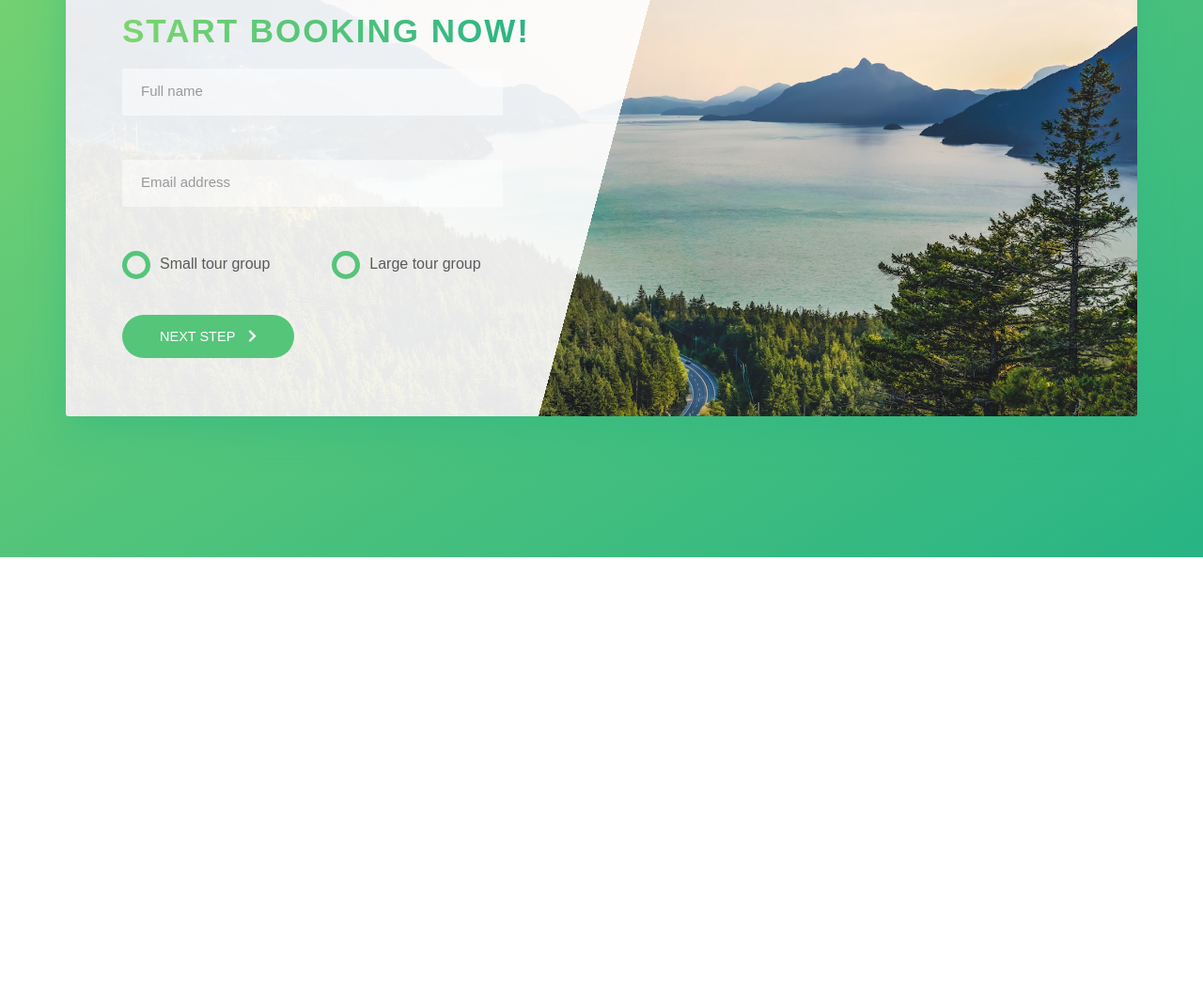
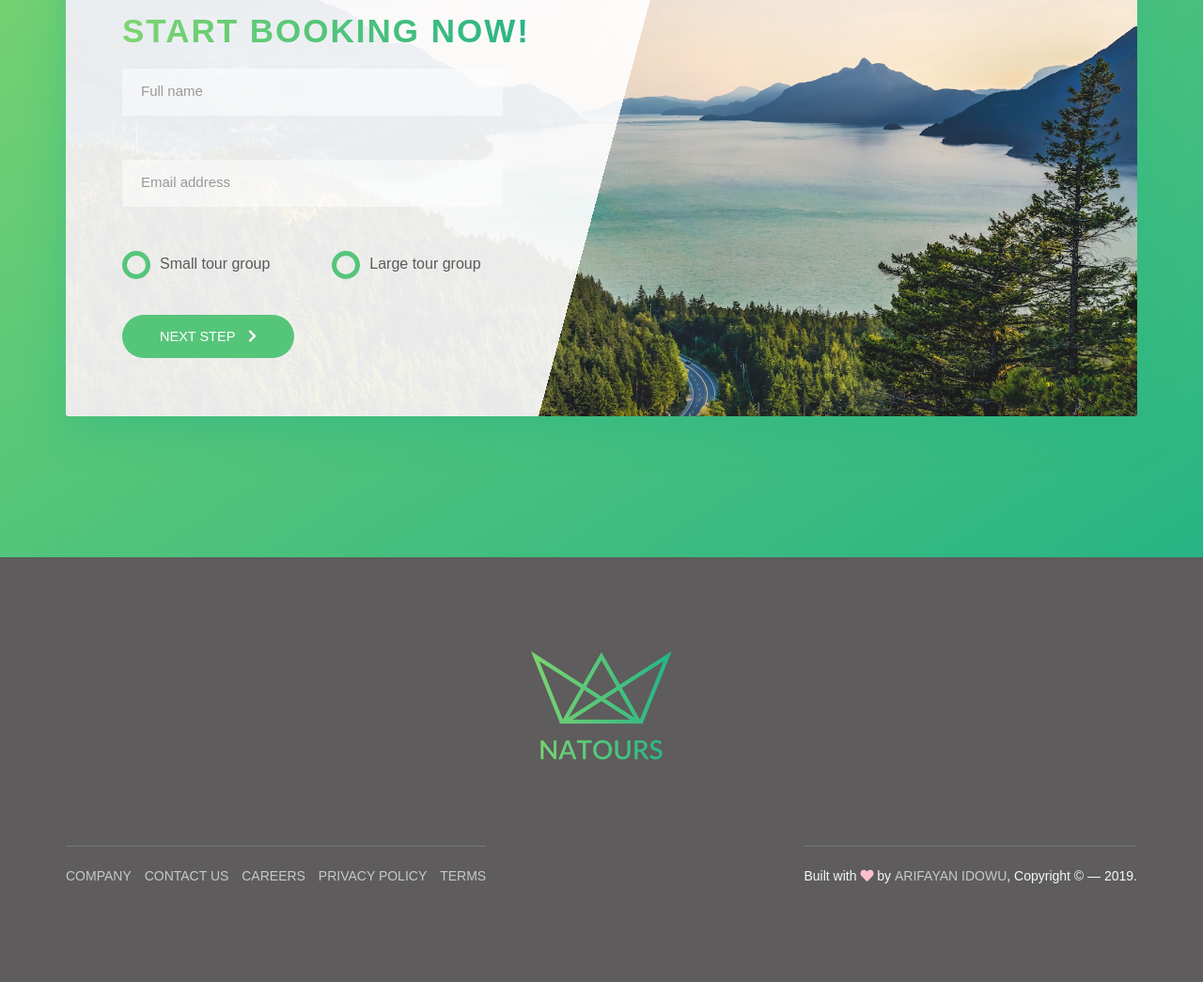
Before and after one commit to arifayanidowu/natours, a website: page index.html in a window 1280 px wide. Shown: the part 4904-5949 px from the top of the page at 94% size. Before the commit the page ends 5497 px from the top, so only its background shows below. Drawn offline with Linux system fonts and the light colour scheme.

Commit message:
Footer section done

```diff
--- a/index.html
+++ b/index.html
@@ -324,6 +324,30 @@
       </section>
     </main>
 
+    <footer class="footer">
+      <div class="footer__logo-box">
+        <img src="img/logo-green-2x.png" alt="Full logo" class="footer__logo">
+      </div>
+      <div class="row">
+        <div class="col-1-of-2">
+          <div class="footer__navigation">
+            <ul class="footer__list">
+              <li class="footer__item"><a href="#" class="footer__link">Company</a></li>
+              <li class="footer__item"><a href="#" class="footer__link">Contact Us</a></li>
+              <li class="footer__item"><a href="#" class="footer__link">Careers</a></li>
+              <li class="footer__item"><a href="#" class="footer__link">Privacy policy</a></li>
+              <li class="footer__item"><a href="#" class="footer__link">Terms</a></li>
+            </ul>
+          </div>
+        </div>
+        <div class="col-1-of-2">
+          <p class="footer__copyright">
+            Built with <span style="color: pink"><i class="fas fa-heart"></i></span> by <a href="#" class="footer__link">Arifayan Idowu</a>, Copyright &copy; &mdash; <span id="time"></span>.
+          </p>
+        </div>
+      </div>
+    </footer>
+
     <!-- <section class="grid-test">
       <div class="row">
         <div class="col-1-of-2">Col 1 of 2</div>
@@ -357,5 +381,10 @@
         <div class="col-3-of-4">Col 3 of 4</div>
       </div>
     </section> -->
+
+    <script>
+      let date = new Date().getFullYear();
+      document.querySelector('#time').innerHTML = date;
+    </script>
   </body>
 </html>
--- a/sass/base/_base.scss
+++ b/sass/base/_base.scss
@@ -21,3 +21,7 @@ body {
 sup {
   color: #eeebeb;
 }
+
+a {
+  color: transparentize($color-black, 0.3);
+}
--- /dev/null
+++ b/sass/layout/_footer.scss
@@ -0,0 +1,68 @@
+.footer {
+  background-color: $color-black;
+  color: $color-grey-light-1;
+  padding: 10rem 0;
+  font-size: 1.4rem;
+
+  &__logo-box {
+    text-align: center;
+    margin-bottom: 8rem;
+  }
+
+  &__logo {
+    width: 15rem;
+    height: auto;
+  }
+
+  &__navigation {
+    border-top: 1px solid #777;
+    padding-top: 2rem;
+    display: inline-block;
+  }
+
+  &__list {
+    list-style: none;
+  }
+
+  &__item {
+    display: inline-block;
+
+    &:not(:last-child) {
+      margin-right: 1rem;
+    }
+  }
+
+  &__link {
+    &:link,
+    &:visited {
+      color: transparentize($color-grey-light-1, 0.3);
+      //   background-color: $color-black;
+      text-transform: uppercase;
+      display: inline-block;
+      transition: all 0.2s;
+    }
+
+    &:hover,
+    &:active {
+      color: $color-primary;
+      box-shadow: 0 1rem 2rem rgba($color-black, 0.4);
+      transform: rotate(5deg) scale(1.3);
+    }
+  }
+
+  &__copyright {
+    border-top: 1px solid #777;
+    padding-top: 2rem;
+    float: right;
+
+    a {
+      color: $color-primary;
+      &:hover,
+      &:active {
+        color: opacify($color-primary, 0.8);
+        transform: none;
+        box-shadow: none;
+      }
+    }
+  }
+}
--- a/sass/main.scss
+++ b/sass/main.scss
@@ -12,6 +12,7 @@
 
 @import "layout/grid";
 @import "layout/header";
+@import "layout/footer";
 
 @import "base/anims";
 @import "base/typo";
```
Also changed, not shown: css/main.css.
